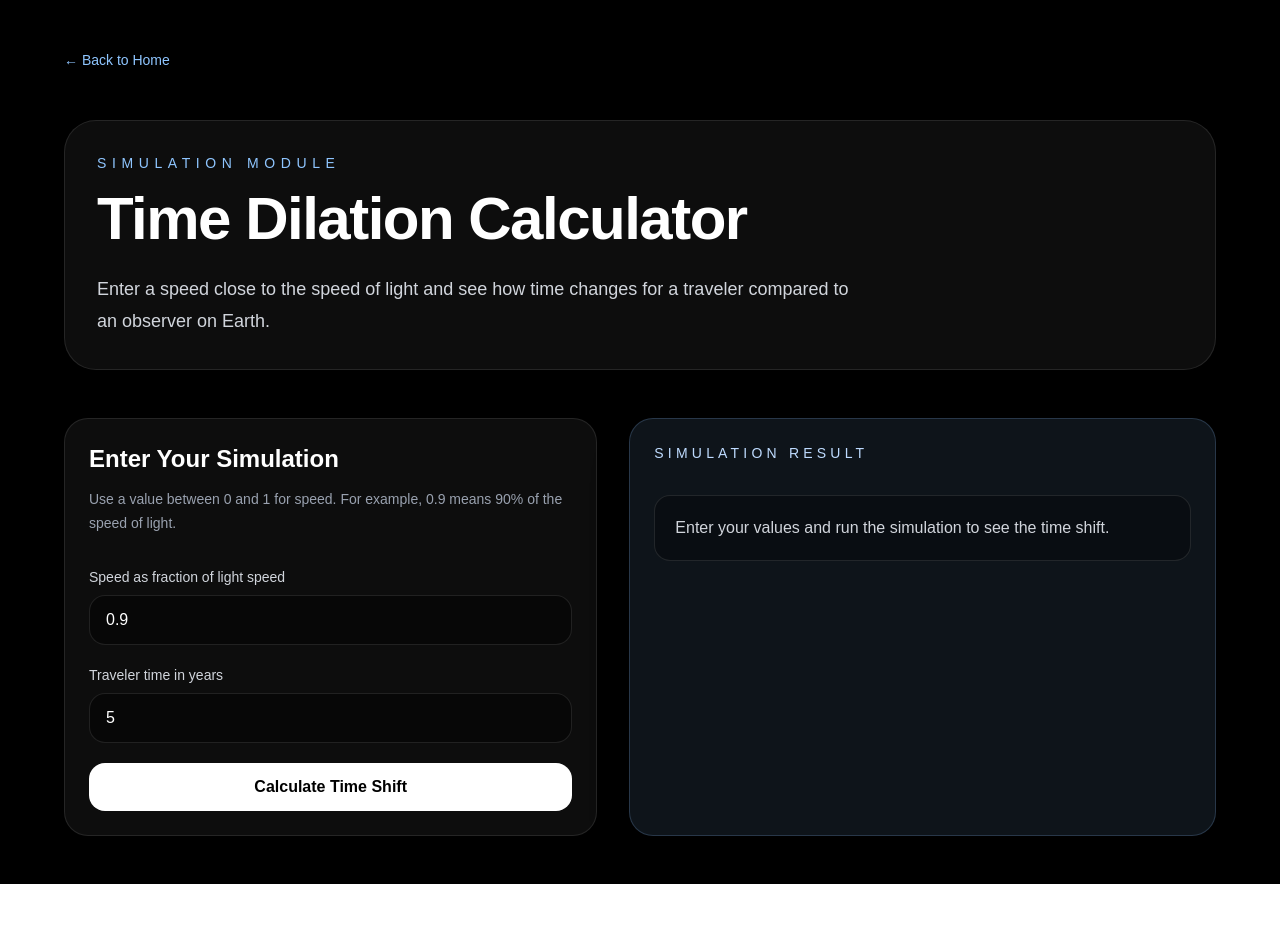
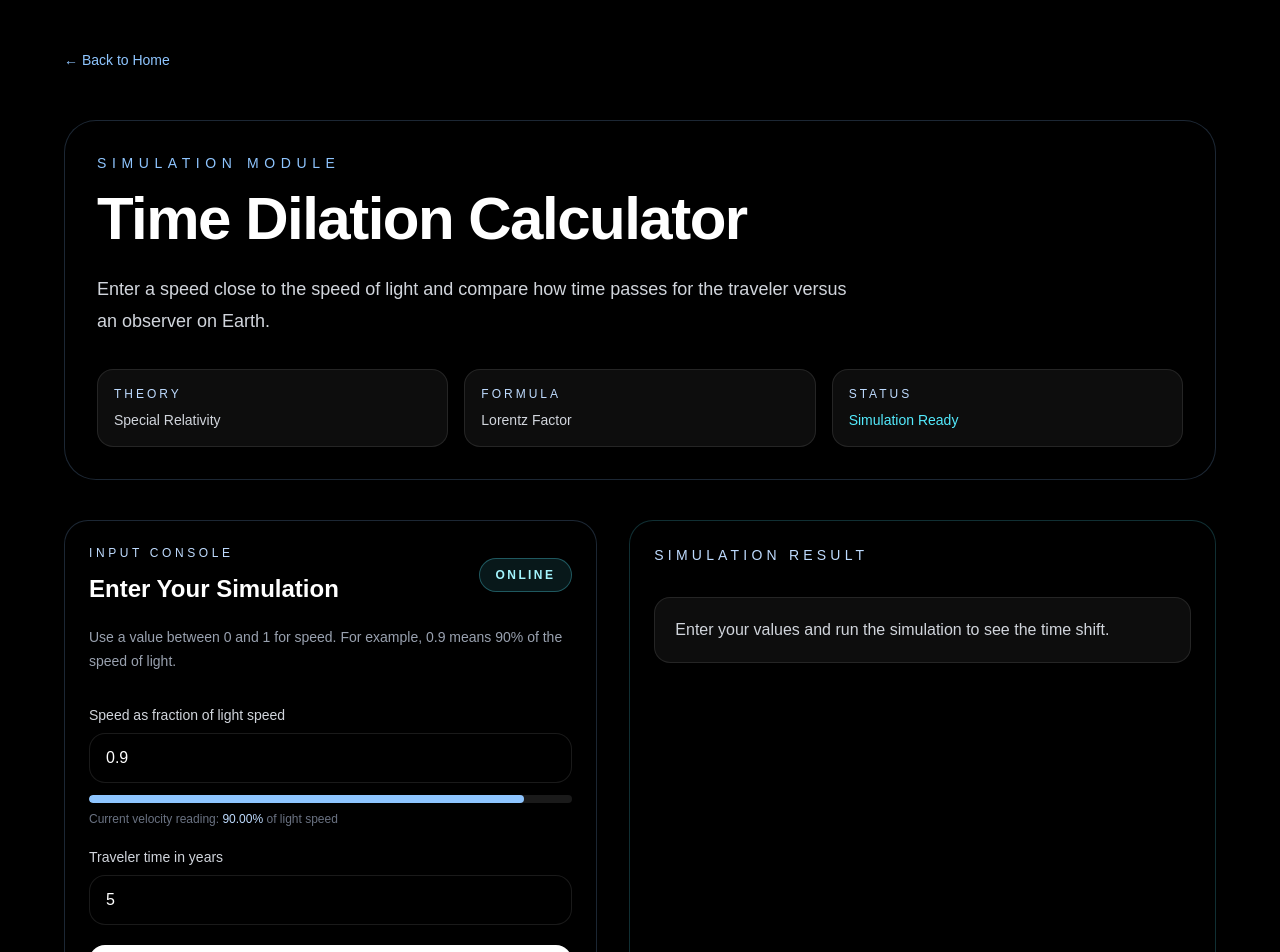
Before and after one commit to anastacia124/time-travel-theory-simulator, a Next.js app: page /calculator in a window 1280 px wide. Shown: the top 952 px of the page. Before the commit the page ends 884 px from the top, so only its background shows below. Built offline with nearby package versions, Linux system fonts and the light colour scheme.

Commit message:
Polish calculator simulation interface

```diff
--- a/app/calculator/page.tsx
+++ b/app/calculator/page.tsx
@@ -6,11 +6,13 @@ export default function CalculatorPage() {
       <section className="relative mx-auto max-w-6xl">
         <div className="absolute inset-0 -z-10 bg-[radial-gradient(circle_at_top_left,_rgba(59,130,246,0.22),_transparent_35%),radial-gradient(circle_at_bottom_right,_rgba(168,85,247,0.16),_transparent_30%)]" />
 
+        <div className="absolute inset-0 -z-10 bg-[linear-gradient(rgba(255,255,255,0.04)_1px,transparent_1px),linear-gradient(90deg,rgba(255,255,255,0.04)_1px,transparent_1px)] bg-[size:80px_80px] opacity-20" />
+
         <a href="/" className="text-sm text-blue-300 hover:text-blue-200">
           ← Back to Home
         </a>
 
-        <div className="mt-12 rounded-[2rem] border border-white/10 bg-white/5 p-8 shadow-2xl backdrop-blur">
+        <div className="mt-12 rounded-[2rem] border border-blue-300/20 bg-black/45 p-8 shadow-2xl backdrop-blur">
           <p className="mb-4 text-sm uppercase tracking-[0.4em] text-blue-300">
             Simulation Module
           </p>
@@ -20,9 +22,32 @@ export default function CalculatorPage() {
           </h1>
 
           <p className="mt-6 max-w-3xl text-lg leading-8 text-gray-300">
-            Enter a speed close to the speed of light and see how time changes
-            for a traveler compared to an observer on Earth.
+            Enter a speed close to the speed of light and compare how time
+            passes for the traveler versus an observer on Earth.
           </p>
+
+          <div className="mt-8 grid gap-4 md:grid-cols-3">
+            <div className="rounded-2xl border border-white/10 bg-white/5 p-4">
+              <p className="text-xs uppercase tracking-[0.25em] text-blue-200">
+                Theory
+              </p>
+              <p className="mt-2 text-sm text-gray-300">Special Relativity</p>
+            </div>
+
+            <div className="rounded-2xl border border-white/10 bg-white/5 p-4">
+              <p className="text-xs uppercase tracking-[0.25em] text-blue-200">
+                Formula
+              </p>
+              <p className="mt-2 text-sm text-gray-300">Lorentz Factor</p>
+            </div>
+
+            <div className="rounded-2xl border border-white/10 bg-white/5 p-4">
+              <p className="text-xs uppercase tracking-[0.25em] text-blue-200">
+                Status
+              </p>
+              <p className="mt-2 text-sm text-cyan-300">Simulation Ready</p>
+            </div>
+          </div>
         </div>
 
         <TimeDilationCalculator />
--- a/components/TimeDilationCalculator.tsx
+++ b/components/TimeDilationCalculator.tsx
@@ -37,12 +37,27 @@ export default function TimeDilationCalculator() {
     }
   }
 
+  const speedPercent = Number(speedFraction) * 100;
+
   return (
-    <div className="mt-12 grid gap-8 lg:grid-cols-[1fr_1.1fr]">
-      <section className="rounded-3xl border border-white/10 bg-white/5 p-6 shadow-2xl backdrop-blur">
-        <h2 className="text-2xl font-semibold">Enter Your Simulation</h2>
+    <div className="mt-10 grid gap-8 lg:grid-cols-[1fr_1.1fr]">
+      <section className="rounded-3xl border border-blue-300/20 bg-black/45 p-6 shadow-2xl backdrop-blur">
+        <div className="flex items-center justify-between gap-4">
+          <div>
+            <p className="text-xs uppercase tracking-[0.3em] text-blue-200">
+              Input Console
+            </p>
+            <h2 className="mt-3 text-2xl font-semibold">
+              Enter Your Simulation
+            </h2>
+          </div>
 
-        <p className="mt-3 text-sm leading-6 text-gray-400">
+          <div className="hidden rounded-full border border-cyan-300/30 bg-cyan-300/10 px-4 py-2 text-xs font-semibold uppercase tracking-[0.2em] text-cyan-200 sm:block">
+            Online
+          </div>
+        </div>
+
+        <p className="mt-5 text-sm leading-6 text-gray-400">
           Use a value between 0 and 1 for speed. For example, 0.9 means 90% of
           the speed of light.
         </p>
@@ -60,8 +75,28 @@ export default function TimeDilationCalculator() {
               max="0.9999"
               value={speedFraction}
               onChange={(event) => setSpeedFraction(event.target.value)}
-              className="w-full rounded-2xl border border-white/10 bg-black/40 px-4 py-3 text-white outline-none transition focus:border-blue-300"
+              className="w-full rounded-2xl border border-white/10 bg-black/50 px-4 py-3 text-white outline-none transition placeholder:text-gray-500 focus:border-blue-300"
             />
+
+            <div className="mt-3 h-2 overflow-hidden rounded-full bg-white/10">
+              <div
+                className="h-full rounded-full bg-blue-300 transition-all"
+                style={{
+                  width:
+                    speedPercent > 0 && speedPercent < 100
+                      ? `${speedPercent}%`
+                      : "0%",
+                }}
+              />
+            </div>
+
+            <p className="mt-2 text-xs text-gray-500">
+              Current velocity reading:{" "}
+              <span className="text-blue-200">
+                {Number.isNaN(speedPercent) ? "0" : speedPercent.toFixed(2)}%
+              </span>{" "}
+              of light speed
+            </p>
           </div>
 
           <div>
@@ -75,7 +110,7 @@ export default function TimeDilationCalculator() {
               min="0"
               value={travelerTime}
               onChange={(event) => setTravelerTime(event.target.value)}
-              className="w-full rounded-2xl border border-white/10 bg-black/40 px-4 py-3 text-white outline-none transition focus:border-blue-300"
+              className="w-full rounded-2xl border border-white/10 bg-black/50 px-4 py-3 text-white outline-none transition placeholder:text-gray-500 focus:border-blue-300"
             />
           </div>
 
@@ -84,7 +119,7 @@ export default function TimeDilationCalculator() {
             onClick={handleCalculate}
             className="w-full rounded-2xl bg-white px-5 py-3 font-semibold text-black transition hover:bg-blue-200"
           >
-            Calculate Time Shift
+            Run Temporal Calculation
           </button>
 
           {error && (
@@ -95,39 +130,59 @@ export default function TimeDilationCalculator() {
         </div>
       </section>
 
-      <section className="rounded-3xl border border-blue-300/20 bg-blue-300/10 p-6 shadow-2xl backdrop-blur">
+      <section className="rounded-3xl border border-cyan-300/20 bg-black/45 p-6 shadow-2xl backdrop-blur">
         <p className="text-sm uppercase tracking-[0.3em] text-blue-200">
           Simulation Result
         </p>
 
         {earthTime === null || lorentzFactor === null ? (
-          <div className="mt-8 rounded-2xl border border-white/10 bg-black/30 p-5 text-gray-300">
+          <div className="mt-8 rounded-2xl border border-white/10 bg-white/5 p-5 text-gray-300">
             Enter your values and run the simulation to see the time shift.
           </div>
         ) : (
           <div className="mt-8 space-y-5">
-            <div className="rounded-2xl border border-white/10 bg-black/30 p-5">
-              <p className="text-sm text-gray-400">Lorentz Factor</p>
+            <div className="grid gap-4 sm:grid-cols-2">
+              <div className="rounded-2xl border border-white/10 bg-white/5 p-5">
+                <p className="text-sm text-gray-400">Lorentz Factor</p>
 
-              <p className="mt-2 text-3xl font-bold">
-                {lorentzFactor.toFixed(4)}
+                <p className="mt-2 text-3xl font-bold text-cyan-200">
+                  {lorentzFactor.toFixed(4)}
+                </p>
+              </div>
+
+              <div className="rounded-2xl border border-white/10 bg-white/5 p-5">
+                <p className="text-sm text-gray-400">Earth Time</p>
+
+                <p className="mt-2 text-3xl font-bold text-blue-200">
+                  {earthTime.toFixed(2)}
+                </p>
+
+                <p className="mt-1 text-xs text-gray-500">years</p>
+              </div>
+            </div>
+
+            <div className="rounded-2xl border border-white/10 bg-white/5 p-5">
+              <p className="text-sm uppercase tracking-[0.25em] text-blue-200">
+                Interpretation
+              </p>
+
+              <p className="mt-4 leading-7 text-gray-300">
+                The traveler feels {travelerTime} years pass. Because they are
+                moving at {speedPercent.toFixed(2)}% of light speed, Earth
+                experiences {earthTime.toFixed(2)} years during that same trip.
               </p>
             </div>
 
-            <div className="rounded-2xl border border-white/10 bg-black/30 p-5">
-              <p className="text-sm text-gray-400">Time Passed on Earth</p>
+            <div className="rounded-2xl border border-white/10 bg-white/5 p-5">
+              <p className="text-sm uppercase tracking-[0.25em] text-blue-200">
+                Key Idea
+              </p>
 
-              <p className="mt-2 text-3xl font-bold">
-                {earthTime.toFixed(2)} years
+              <p className="mt-4 leading-7 text-gray-300">
+                Time passes slower for the high-speed traveler than it does for
+                observers who remain on Earth.
               </p>
             </div>
-
-            <p className="leading-7 text-gray-300">
-              The traveler feels {travelerTime} years pass. Because they are
-              moving at {(Number(speedFraction) * 100).toFixed(2)}% of light
-              speed, Earth experiences {earthTime.toFixed(2)} years during that
-              same trip.
-            </p>
           </div>
         )}
       </section>
```
